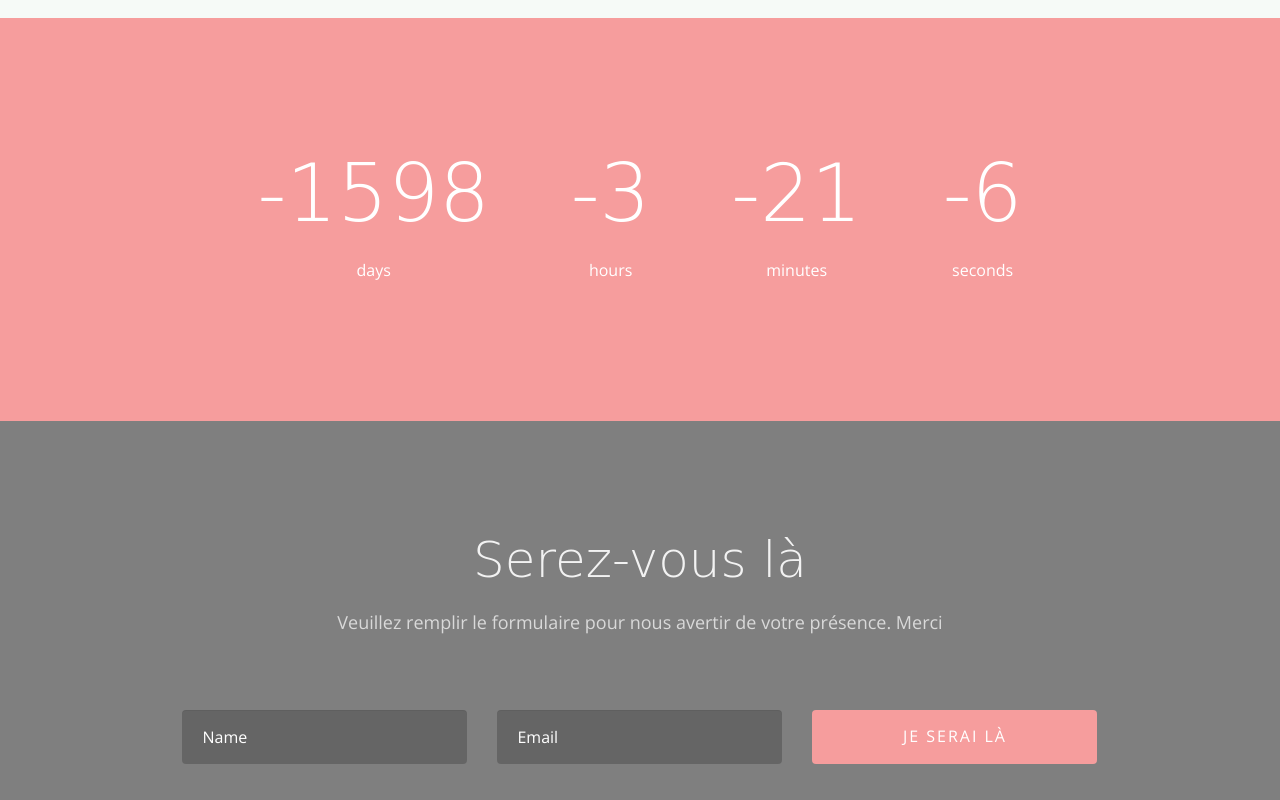
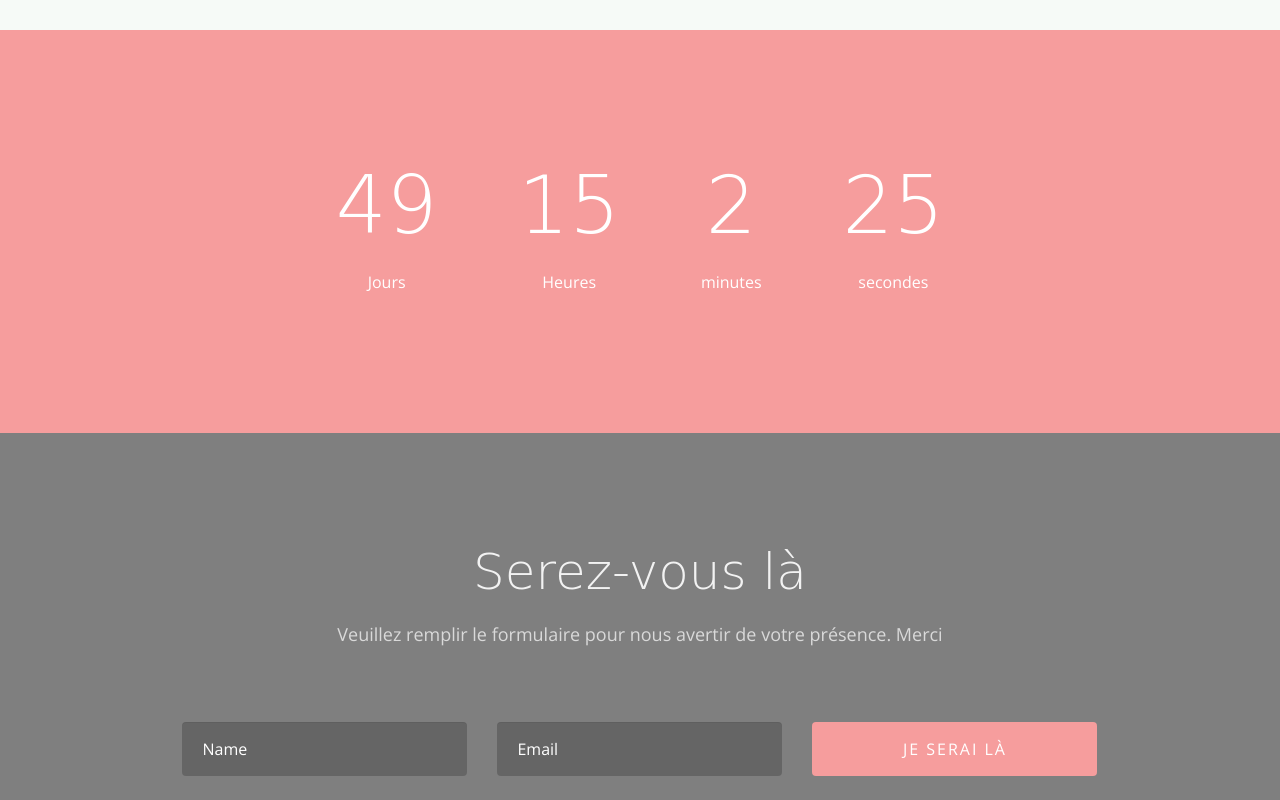
Before and after one commit to ntjoel19/joel_kiki_savezedate, a website: page index.html in a window 1280 px wide. Shown: the part 1720-2520 px from the top of the page. Drawn offline with nearby package versions, Linux system fonts and the light colour scheme; some packages are replaced by stand-ins of ours; no server answers; files whose address does not match are found by name; a web font is replaced by a local one.

Commit message:
Ajout des photos du fiancé et de la fiancée + déclanchement du compte à rebours js

```diff
--- a/index.html
+++ b/index.html
@@ -234,6 +234,6 @@
     <!-- Google Map -->
     <script src="https://maps.googleapis.com/maps/api/js?key=AIzaSyCefOgb1ZWqYtj7raVSmN4PL2WkTrc-KyA&sensor=false"></script>
     <!-- jQuery -->
-    <script src="dist/scripts.min.js"></script>
+    <script src="dist/scripts.js"></script>
   </body>
 </html>
```
Also changed, not shown: dist/scripts.js, dist/scripts.min.js, images/bride.jpg, images/groom.jpg, 2 other files.
